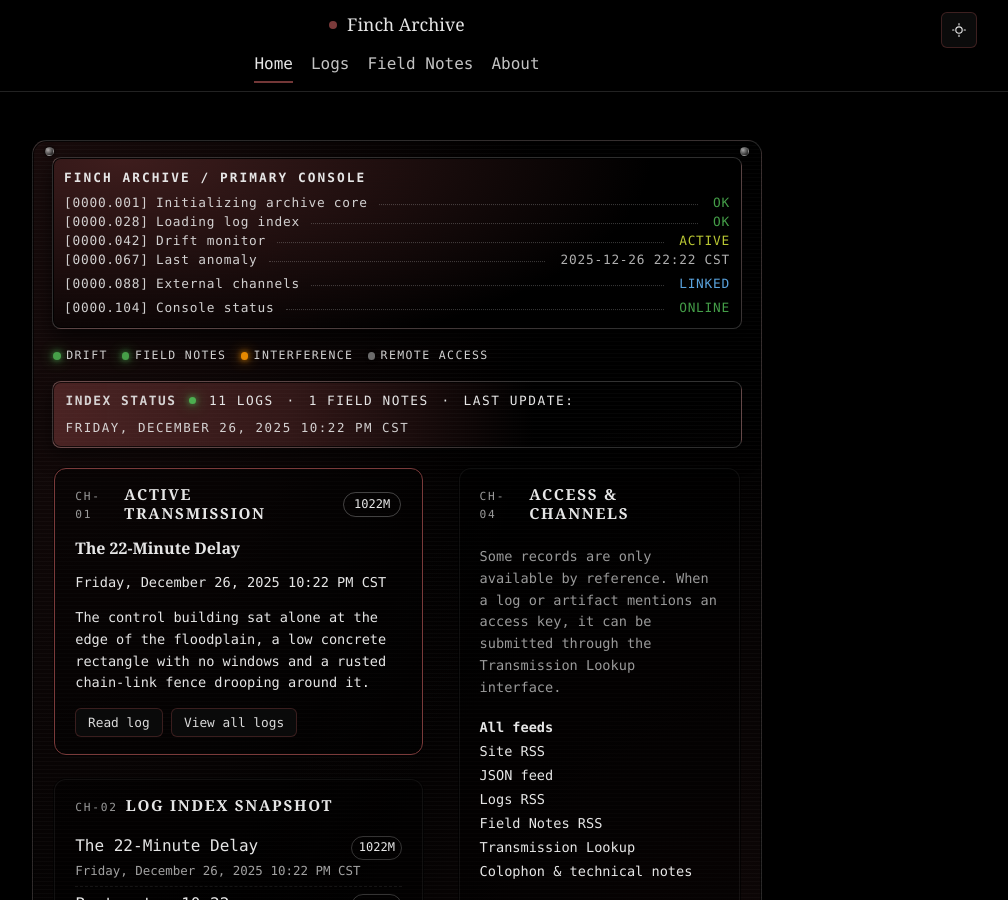
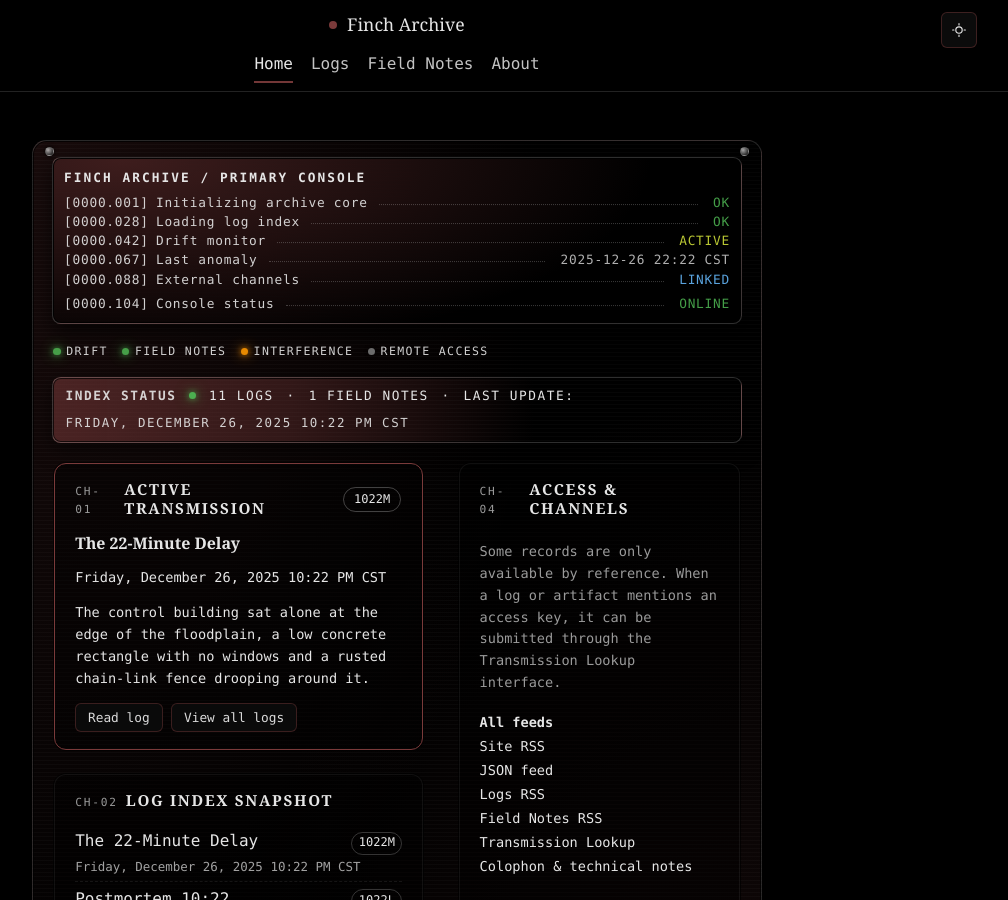
Before and after one commit to HallowayFinch/fincharchive.com, a Jekyll site: the page built from index.html, in a window 1280 px wide and 900 px high. Shown: the whole window, without its empty margins (243-1251 px from the left). Built offline with Jekyll 4.4.1, drawn with Linux system fonts in a browser that asks for light colours.

Commit message:
Update index.html

```diff
--- a/index.html
+++ b/index.html
@@ -24,7 +24,6 @@ hero_h: 900
 
   <!-- Primary console frame -->
   <div class="home-console-frame" aria-label="Archive control console">
-
     <!-- Boot sequence / terminal header -->
     <section class="home-boot" aria-label="Console initialization sequence">
       <p class="home-boot-title">FINCH ARCHIVE / PRIMARY CONSOLE</p>
@@ -59,7 +58,7 @@ hero_h: 900
         </span>
       </p>
 
-      <p class="home-boot-line home-boot-line--final">
+      <p class="home-boot-line">
         <span class="home-boot-code">[0000.088]</span>
         <span class="home-boot-label">External channels</span>
         <span class="home-boot-dots" aria-hidden="true"></span>
@@ -184,7 +183,7 @@ hero_h: 900
           <p class="panel-text">No logs have been cataloged yet.</p>
         {%- endif -%}
 
-        <div class="panel-actions">
+        <div class="panel-actions panel-actions--link-only">
           <a class="btn-link" href="{{ '/logs/' | relative_url }}">Open full logs index →</a>
         </div>
       </article>
```
